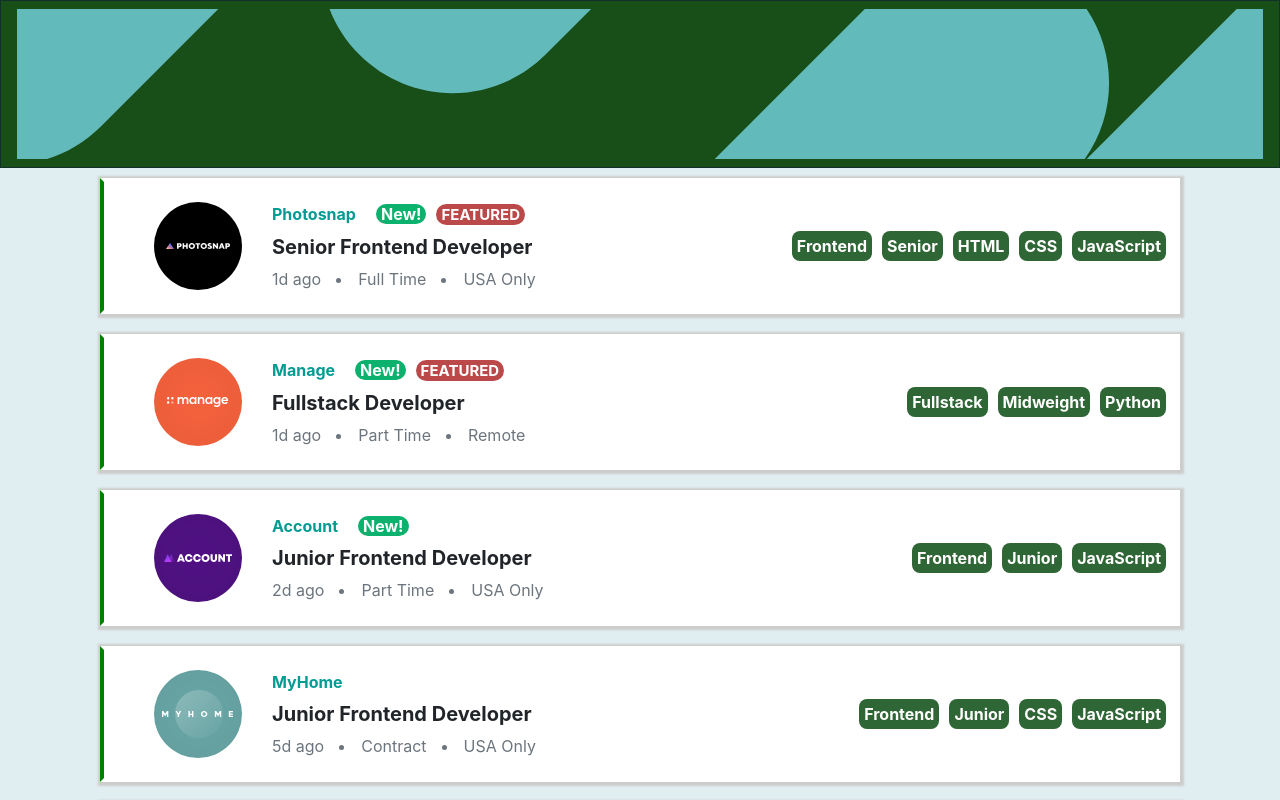
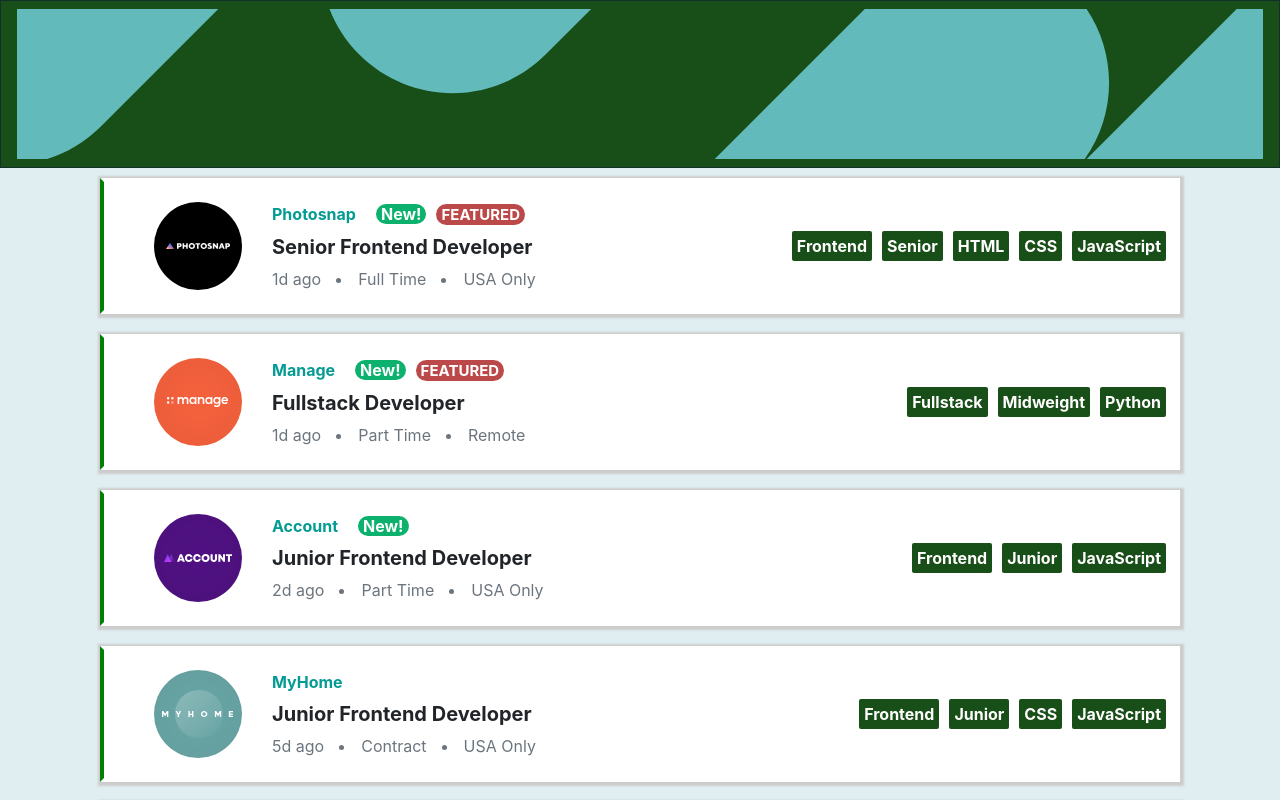
Before and after one commit to ellietms/first-job-listings-react, a React (Create React App) app: page / in a window 1280 px wide. Shown: the top 800 px of the page. Built offline with nearby package versions, Linux system fonts and the light colour scheme.

Commit message:
Update App.css

```diff
--- a/src/App.css
+++ b/src/App.css
@@ -113,8 +113,8 @@ flex-direction: row;
 
 .feature-style{
   color: rgb(255, 253, 253);
-  background-color:rgb(47, 102, 54);
-  border-radius: 8px;
+  background-color: rgb(24, 78, 24);;
+  border-radius: 2px;
   margin-right: 10px;
   margin-left: auto;
   height: fit-content;
```
